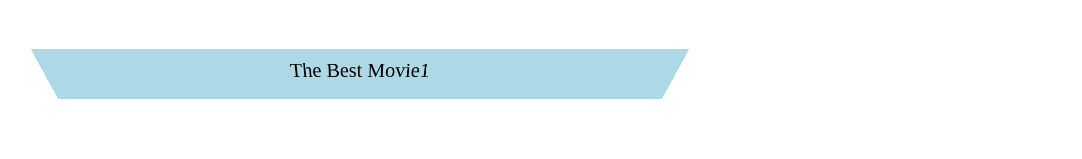
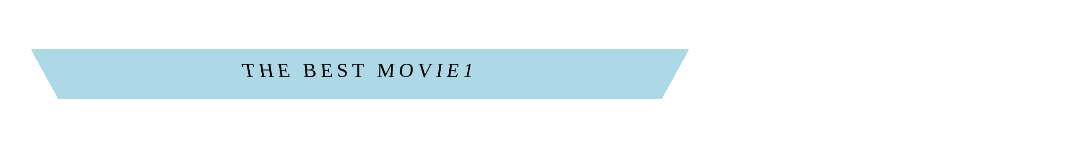
Before and after one commit to bogdana1406/vueTestTask, a Vue app: page /scene/1 in a window 1280 px wide. Shown: the top 159 px of the page, without its empty margins (92-1174 px from the left). Built offline with nearby package versions, Linux system fonts and the light colour scheme; data requests are answered from the project's data file.

Commit message:
screen text

```diff
--- a/src/components/Screen.vue
+++ b/src/components/Screen.vue
@@ -144,7 +144,7 @@ export default {
   display: flex
   flex-direction: column
   text-align: center
-  justify-content: space-around
+  justify-content: space-between
 
 .screen
   width: 100%
@@ -152,6 +152,8 @@ export default {
   background: $sceneButton
   transform: perspective(10px) rotateX(-1deg)
   line-height: 2
+  text-transform: uppercase
+  letter-spacing: .2rem
 
 .chosen-seats table
   border-collapse: collapse
@@ -186,9 +188,6 @@ export default {
 .el-icon.hidden
   display: none
 
-.seats-table
-  width: 50%
-
 table
   margin: 50px 0px
   border-spacing: 10px
```
